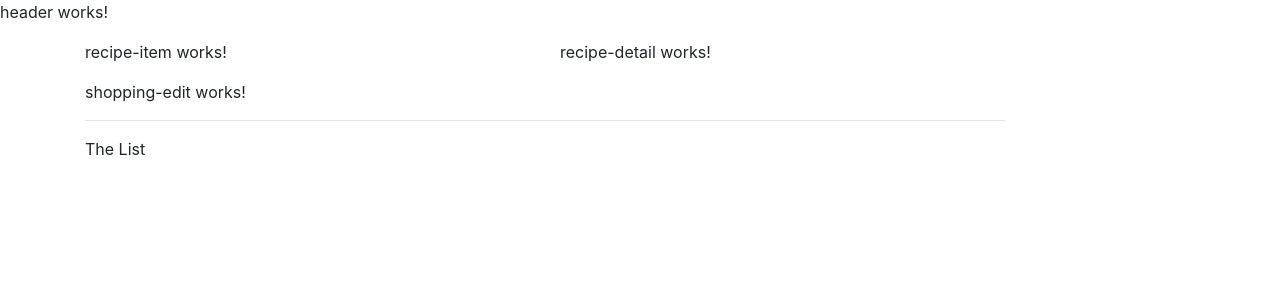
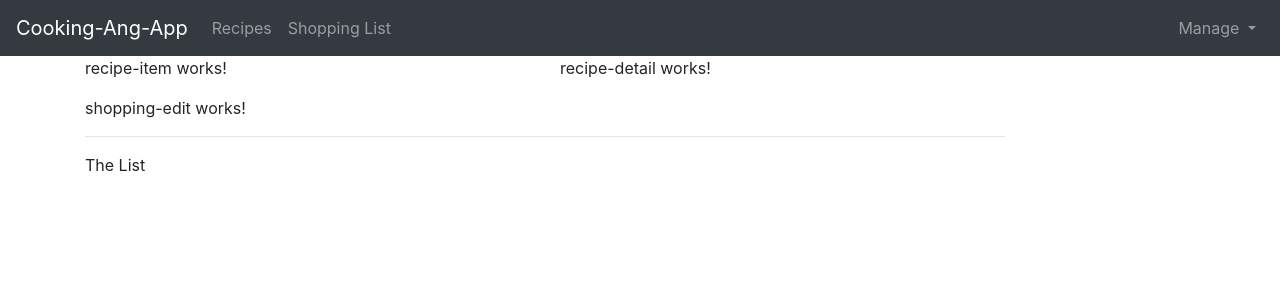
Before and after one commit to akshayG14/cooking-ang-app, an Angular app: page / in a window 1280 px wide. Shown: the top 300 px of the page. Built offline with nearby package versions, Linux system fonts and the light colour scheme.

Commit message:
Updated the header component with navbar

```diff
--- a/src/app/header/header.component.html
+++ b/src/app/header/header.component.html
@@ -1 +1,51 @@
-<p>header works!</p>
+<nav class="navbar navbar-expand-lg navbar-dark bg-dark">
+  <a href="#" class="navbar-brand">Cooking-Ang-App</a>
+  <button
+    class="navbar-toggler"
+    type="button"
+    data-toggle="collapse"
+    data-target="#navbarSupportedContent"
+    aria-controls="navbarSupportedContent"
+    aria-expanded="false"
+    aria-label="Toggle navigation"
+    (click)="collapsed = !collapsed"
+  >
+    <span class="navbar-toggler-icon"></span>
+  </button>
+
+  <div
+    class="collapse navbar-collapse"
+    id="navbarSupportedContent"
+    [class.collapse]="collapsed"
+    (window:resize)="collapsed = true"
+  >
+    <ul class="navbar-nav mr-auto">
+      <li class="nav-item">
+        <a class="nav-link" href="#">Recipes</a>
+      </li>
+      <li class="nav-item">
+        <a class="nav-link" href="#">Shopping List</a>
+      </li>
+    </ul>
+
+    <ul class="navbar-nav">
+      <li class="nav-item dropdown">
+        <a
+          class="nav-link dropdown-toggle"
+          href="#"
+          id="navbarDropdown"
+          role="button"
+          data-toggle="dropdown"
+          aria-haspopup="true"
+          aria-expanded="false"
+        >
+          Manage
+        </a>
+        <div class="dropdown-menu" aria-labelledby="navbarDropdown">
+          <a class="dropdown-item" href="#">Save Data</a>
+          <a class="dropdown-item" href="#">Fetch Data</a>
+        </div>
+      </li>
+    </ul>
+  </div>
+</nav>
--- a/src/app/header/header.component.ts
+++ b/src/app/header/header.component.ts
@@ -3,13 +3,11 @@ import { Component, OnInit } from '@angular/core';
 @Component({
   selector: 'app-header',
   templateUrl: './header.component.html',
-  styleUrls: ['./header.component.css']
+  styleUrls: ['./header.component.css'],
 })
 export class HeaderComponent implements OnInit {
+  collapsed = true; // for the navbar hamburger menu collapse
+  constructor() {}
 
-  constructor() { }
-
-  ngOnInit(): void {
-  }
-
+  ngOnInit(): void {}
 }
```
